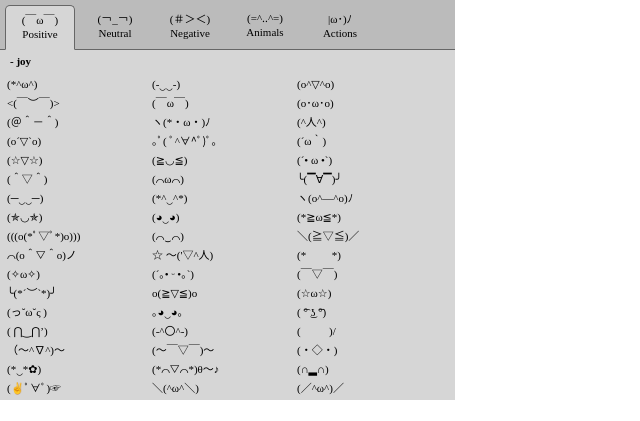
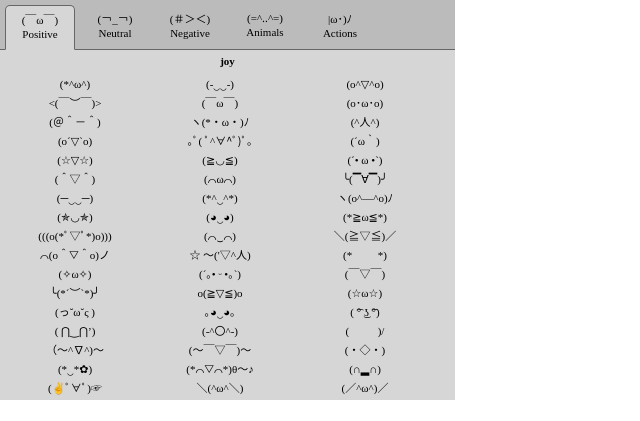
Before and after one commit to tsumi/Kaomoji, a website: page data/kaomoji.html in a window 1280 px wide. Shown: the whole page, without its empty margins (0-640 px from the left). Drawn offline with Linux system fonts and the light colour scheme.

Commit message:
Changed impagination to centered

```diff
--- a/data/kaomoji.css
+++ b/data/kaomoji.css
@@ -8,8 +8,9 @@ a{color:#000000;text-decoration:none;}
 .section{font-size:11px;padding-bottom:5px;}
 .section:after{content:'';display:block;clear: both;}
 .hidden{display:none;}
-.category{clear:left;padding:15px 0 5px 10px;font-weight:bold;}
-.category:first-child{padding-top:5px;}
-.kaomoji{width:140px;margin:5px 0 0 5px;float:left;line-height:14px;}
+.clear{clear:left;}
+.category{clear:left;padding:15px 0 5px 0;margin:10px 10px 0px 10px;font-weight:bold;text-align:center;border-top:1px dashed #999999;}
+.category:nth-child(2){padding-top:5px;margin-top:0;border-top:0;}
+.kaomoji{width:140px;margin:5px 0 0 5px;float:left;line-height:14px;text-align:center;}
 .kaomoji a{padding:2px;}
 .kaomoji a:hover{background-color:#bbbbbb;border-radius:4px;}
--- a/data/kaomoji.html
+++ b/data/kaomoji.html
@@ -15,7 +15,7 @@
     $.getJSON( "kaomoji.json", function( data ) {
       $.each( data.category, function( id, category ) {
         $.each( category.sections, function( id, section ) {
-          $("#cat_"+category.id+"_section").append('<div class="category">- '+section.id+'</div>');
+          $("#cat_"+category.id+"_section").append('<div class="clear"></div><div class="category">'+section.id+'</div>');
           $.each( section.kaomoji, function( id, kaomoji ) {
             $("#cat_"+category.id+"_section").append('<div class="kaomoji"><a href="#">'+kaomoji+'</a></div>');
           });
```
